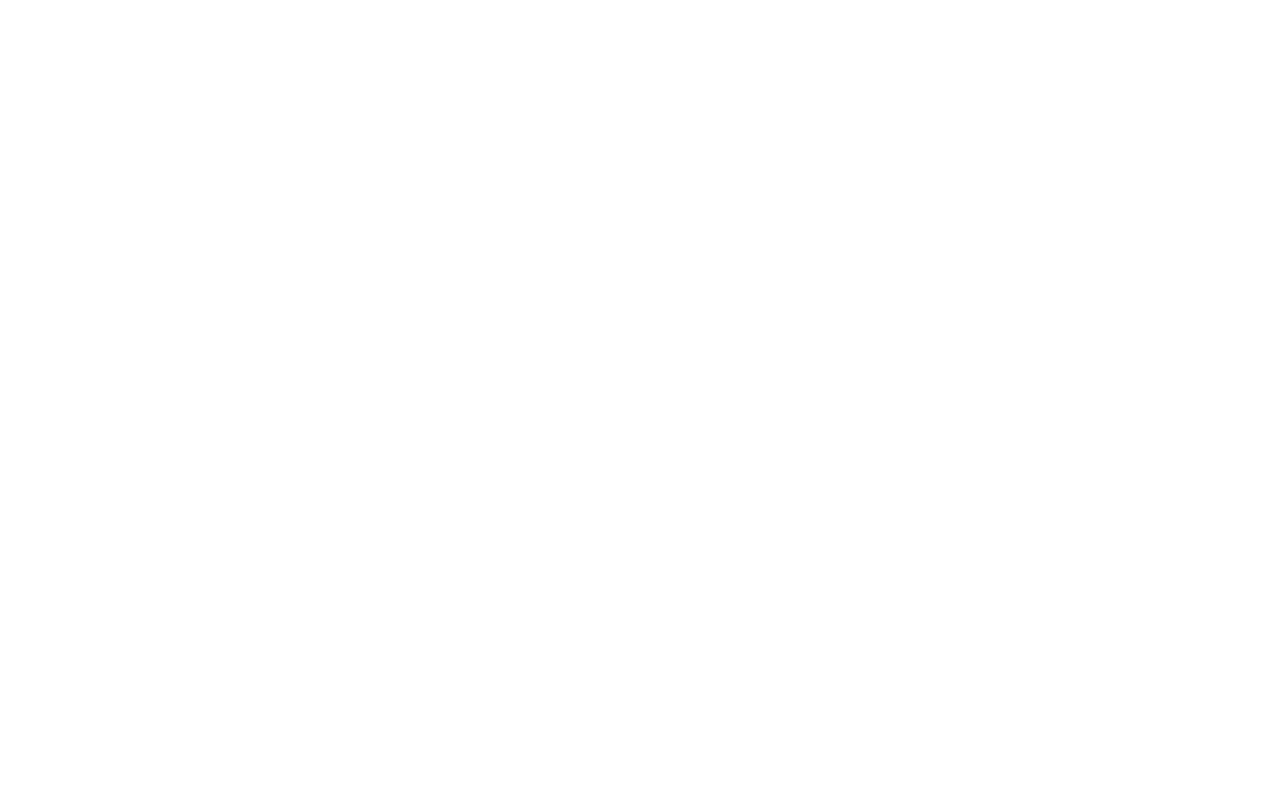
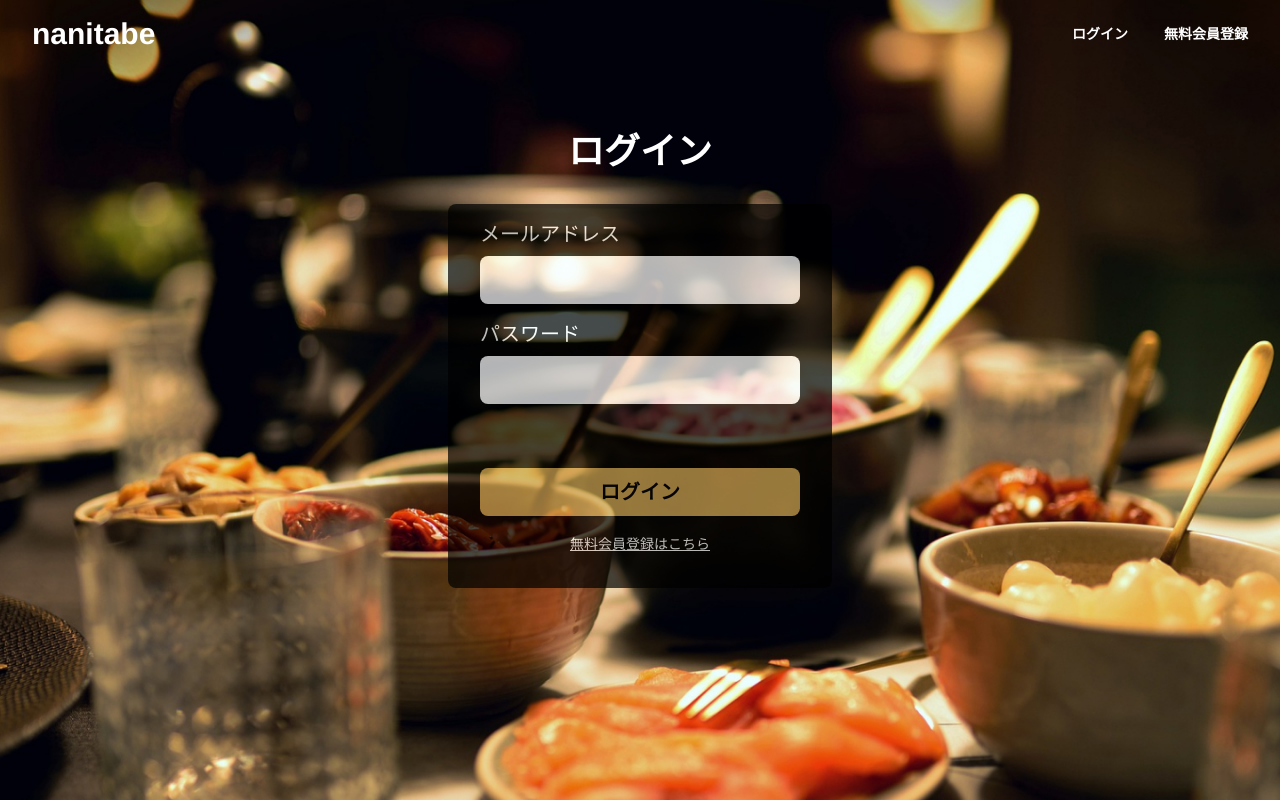
Before and after one commit to suzuki1108/nanitabe-front, a Vue app: page /sign_in in a window 1280 px wide. Before the commit this address had no page. Built offline with nearby package versions, Linux system fonts and the light colour scheme.

Commit message:
ログイン/会員登録画面作成

```diff
--- a/src/router/index.ts
+++ b/src/router/index.ts
@@ -1,5 +1,7 @@
 import { createRouter, createWebHistory, RouteRecordRaw } from "vue-router";
-import Home from "../views/Home.vue";
+import Home from "@/views/Home.vue";
+import SignIn from "@/views/SignIn.vue";
+import SignUp from "@/views/SignUp.vue";
 
 const routes: Array<RouteRecordRaw> = [
   {
@@ -8,13 +10,14 @@
     component: Home,
   },
   {
-    path: "/about",
-    name: "About",
-    // route level code-splitting
-    // this generates a separate chunk (about.[hash].js) for this route
-    // which is lazy-loaded when the route is visited.
-    component: () =>
-      import(/* webpackChunkName: "about" */ "../views/About.vue"),
+    path: "/sign_in",
+    name: "SignIn",
+    component: SignIn,
+  },
+  {
+    path: "/sign_up",
+    name: "SignUp",
+    component: SignUp,
   },
 ];
 
--- a/src/views/About.vue
+++ /dev/null
@@ -1,36 +0,0 @@
-<template>
-  <div class="about">
-    <h1>This is an about page</h1>
-    <font-awesome-component
-      v-for="item in iconTestArray"
-      :key="item"
-      :icon="item"
-      class="text-primary"
-    />
-  </div>
-</template>
-
-<script lang="ts">
-import { defineComponent } from "vue";
-import FontAwesomeComponent from "@/components/FontAwesomeComponent.vue";
-import FontAwesomeConst from "@/constants/FontAwesomeConst";
-
-export default defineComponent({
-  components: { FontAwesomeComponent },
-  name: "About",
-  setup() {
-    const iconTestArray = [
-      FontAwesomeConst.SUBWAY,
-      FontAwesomeConst.STAR,
-      FontAwesomeConst.CLOCK,
-      FontAwesomeConst.YEN_SIGN,
-      FontAwesomeConst.TRASH,
-      FontAwesomeConst.TIMES,
-    ];
-
-    return {
-      iconTestArray,
-    };
-  },
-});
-</script>
--- /dev/null
+++ b/src/views/SignIn.vue
@@ -0,0 +1,63 @@
+<template>
+  <div class="sign-in relative w-full min-h-screen bg-cover bg-no-repeat">
+    <header-component :is_bg_clear="true" />
+    <div class="mt-16 container mx-auto flex flex-col items-center">
+      <h2 class="text-white font-bold text-2xl md:text-4xl text-center">
+        ログイン
+      </h2>
+
+      <div
+        class="mt-8 w-80 h-80 md:w-96 md:h-96 bg-black opacity-70 rounded-lg flex flex-col items-center"
+      >
+        <div class="mt-4">
+          <p class="text-white text-base md:text-xl">メールアドレス</p>
+          <input
+            type="text"
+            class="mt-2 w-72 md:w-80 h-12 rounded-lg outline-black text-lg md:text-xl"
+          />
+        </div>
+
+        <div class="mt-4">
+          <p class="text-white text-base md:text-xl">パスワード</p>
+          <input
+            type="text"
+            class="mt-2 w-72 md:w-80 h-12 rounded-lg outline-black text-lg md:text-xl"
+          />
+        </div>
+
+        <button
+          class="mt-8 md:mt-16 w-72 md:w-80 h-12 rounded-lg bg-primary text-base md:text-xl font-bold text-center opacity-80 hover:opacity-100"
+        >
+          ログイン
+        </button>
+
+        <div class="mt-2 md:mt-4">
+          <router-link
+            to="sign_up"
+            class="text-white text-xs md:text-sm underline underline-offset-4"
+          >
+            無料会員登録はこちら
+          </router-link>
+        </div>
+      </div>
+    </div>
+  </div>
+</template>
+
+<script lang="ts">
+import { defineComponent } from "vue";
+import HeaderComponent from "@/components/HeaderComponent.vue";
+
+export default defineComponent({
+  name: "SignIn",
+  components: {
+    HeaderComponent,
+  },
+});
+</script>
+
+<style>
+.sign-in {
+  background-image: url(~@/assets/main-image.jpg);
+}
+</style>
--- /dev/null
+++ b/src/views/SignUp.vue
@@ -0,0 +1,63 @@
+<template>
+  <div class="sign-in relative w-full min-h-screen bg-cover bg-no-repeat">
+    <header-component :is_bg_clear="true" />
+    <div class="mt-16 container mx-auto flex flex-col items-center">
+      <h2 class="text-white font-bold text-2xl md:text-4xl text-center">
+        無料会員登録
+      </h2>
+
+      <div
+        class="mt-8 w-80 h-80 md:w-96 md:h-96 bg-black opacity-70 rounded-lg flex flex-col items-center"
+      >
+        <div class="mt-4">
+          <p class="text-white text-base md:text-xl">メールアドレス</p>
+          <input
+            type="text"
+            class="mt-2 w-72 md:w-80 h-12 rounded-lg outline-black text-lg md:text-xl"
+          />
+        </div>
+
+        <div class="mt-4">
+          <p class="text-white text-base md:text-xl">パスワード</p>
+          <input
+            type="text"
+            class="mt-2 w-72 md:w-80 h-12 rounded-lg outline-black text-lg md:text-xl"
+          />
+        </div>
+
+        <button
+          class="mt-8 md:mt-16 w-72 md:w-80 h-12 rounded-lg bg-primary text-base md:text-xl font-bold text-center opacity-80 hover:opacity-100"
+        >
+          無料会員登録
+        </button>
+
+        <div class="mt-2 md:mt-4">
+          <router-link
+            to="sign_in"
+            class="text-white text-xs md:text-sm underline underline-offset-4"
+          >
+            ログインはこちら
+          </router-link>
+        </div>
+      </div>
+    </div>
+  </div>
+</template>
+
+<script lang="ts">
+import { defineComponent } from "vue";
+import HeaderComponent from "@/components/HeaderComponent.vue";
+
+export default defineComponent({
+  name: "SignIn",
+  components: {
+    HeaderComponent,
+  },
+});
+</script>
+
+<style>
+.sign-in {
+  background-image: url(~@/assets/main-image.jpg);
+}
+</style>
```
